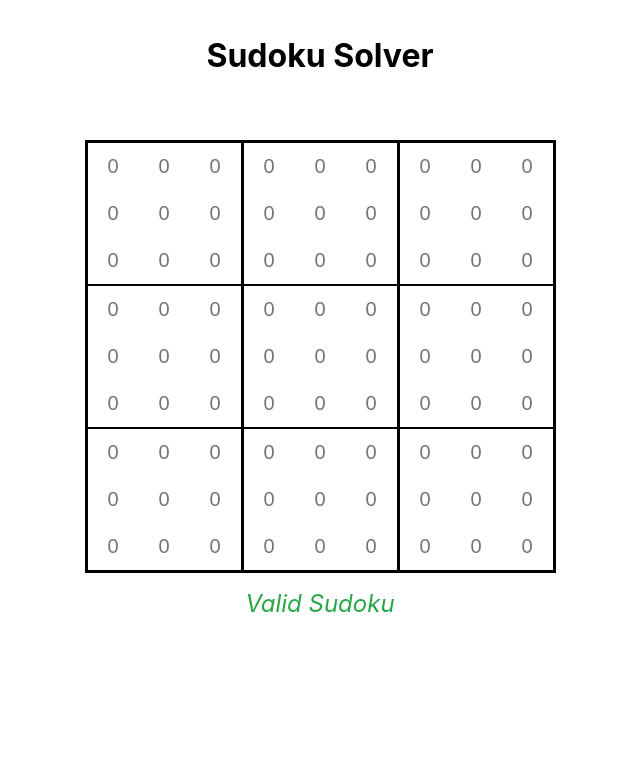
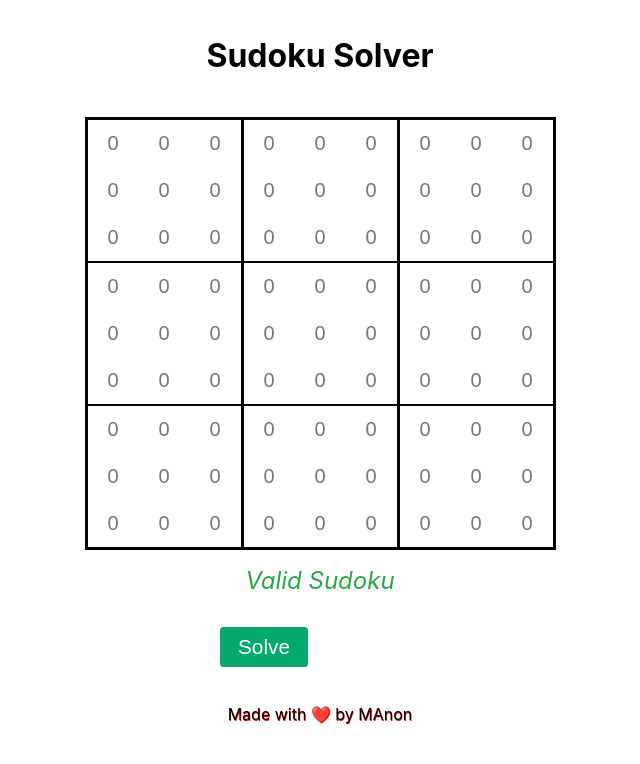
Before and after one commit to MAnonInfinity/Sudoku-Solver, a React (Create React App) app: page / in a window 1280 px wide. Shown: the top 764 px of the page, without its empty margins (320-960 px from the left). Built offline with nearby package versions, Linux system fonts and the light colour scheme.

Commit message:
implement sudoku solver

```diff
--- a/package.json
+++ b/package.json
@@ -8,7 +8,6 @@
     "@testing-library/jest-dom": "^5.14.1",
     "@testing-library/react": "^11.2.7",
     "@testing-library/user-event": "^12.8.3",
-    "bootstrap": "^5.1.0",
     "react": "^17.0.2",
     "react-dom": "^17.0.2",
     "react-scripts": "4.0.3",
--- a/src/App.css
+++ b/src/App.css
@@ -7,5 +7,10 @@ h1 {
 }
 
 .matrix {
-  padding: 2.75em;
+  padding: 1.3em;
 }
+
+p {
+  padding-top: 0em;
+  text-shadow: 0.5px 0.5px 0.5px red;
+}
--- a/src/App.js
+++ b/src/App.js
@@ -1,6 +1,6 @@
 import './App.css';
 import SudokuMatrix from './components/sudoku-matrix/sudoku-matrix-component';
-import DarkMode from './components/dark-mode/dark-mode-component'
+// import DarkMode from './components/dark-mode/dark-mode-component'
 
 function App() {
   return (
@@ -10,6 +10,7 @@ function App() {
       <div className="matrix">
         <SudokuMatrix/>
       </div>
+      <p>Made with ❤️ by MAnon</p>
     </div>
   );
 }
--- a/src/components/sudoku-matrix/sudoku-matrix-component.jsx
+++ b/src/components/sudoku-matrix/sudoku-matrix-component.jsx
@@ -33,7 +33,7 @@ function SudokuMatrix(theme) {
                 );
             });
             return (
-                <tr key={i}> {entry} </tr>
+                <tr key={i}>{entry}</tr>
             );
         });
         return (
@@ -54,7 +54,6 @@ function SudokuMatrix(theme) {
 
         if (!isValid(mat)){  // if sudoku is not valid
             // to disble the 'solve' button
-            console.log('solve disabled');
             document.getElementById('solve').disabled = true;
             document.getElementById('solve').dispatchEvent = 'click';
             document.getElementById('solve').classList.add('dont-solve');
@@ -67,7 +66,6 @@ function SudokuMatrix(theme) {
         }
         else{  // if sudoku is valid
             // to enable the 'solve' button
-            console.log('solve enabled');
             document.getElementById('solve').disabled = false;
             document.getElementById('solve').classList.remove('dont-solve');
 
@@ -78,13 +76,58 @@ function SudokuMatrix(theme) {
         }
     };
 
+    function isSafe(row, column, num, mat){
+        for (let i=row, j=0; j<9; j++)
+            if (mat[i][j] === num)
+                return false;
+        for (let i=0, j=column; i<9; i++)
+            if (mat[i][j] === num)
+                return false;
+        for (let i=3*Math.floor(row/3), ci=0; ci<3; i++, ci++){
+            for (let j=3*Math.floor(column/3), cj=0; cj<3; cj++, j++)
+                if (mat[i][j] === num && i!==row && j!==column)
+                    return false;
+        }
+        return true;
+    }
+
+    const solveSudoku = (copy) => {
+        for (let row=0;row<9;row++) {
+            for (let column=0;column<9;column++){
+                if (copy[row][column] === 0){
+                    for (let num=1;num<=9;num++){
+                        if (isSafe(row, column, num, copy)){
+                            copy[row][column] = num;
+                            if (solveSudoku(copy))
+                                return true;
+                            else
+                                copy[row][column] = 0;
+                        }
+                    }
+                    return false;
+                }
+            }
+        }
+
+        return true;
+    }
+
+    const solve = () => {
+        let copy = [...mat];
+        if (solveSudoku(copy))
+            setMat(copy);
+        DisplayMatrix();
+    }
+
     return (
         <div>
             {DisplayMatrix()}
             <div id='valid-not-valid'>
                 <em id='valid-or-not' className={isValid(mat)? 'valid-sudoku':'invalid-sudoku'}>{validOrNot}</em>
             </div>
-
+            <div className='solve-reset'>
+                <button id='solve' onClick={ solve }>Solve</button>
+            </div>
         </div>
     )
 }
--- a/src/components/sudoku-matrix/sudoku-matrix-style.css
+++ b/src/components/sudoku-matrix/sudoku-matrix-style.css
@@ -85,3 +85,23 @@ input[type=number] {
         transform: translate3d(4px, 0, 0);
     }
 }
+
+.dont-solve {
+    opacity: 0.6;
+    cursor: not-allowed;
+}
+#solve {
+    margin-right: 7rem;
+    display: inline-block;
+    background-color: #04AA6D;
+    color: #FFFFFF;
+    border: none;
+    border-radius: 3.5px;
+    font-size: 1.3rem;
+    font-family: 'Source Sans Pro', sans-serif;
+    padding: 8px 18px;
+    text-decoration: none;
+}
+#solve:hover:not([disabled]) {
+    background-color: #3e8e41;
+}
```
Also changed, not shown: 1 other file (tests, documents, lock files or other folders).
